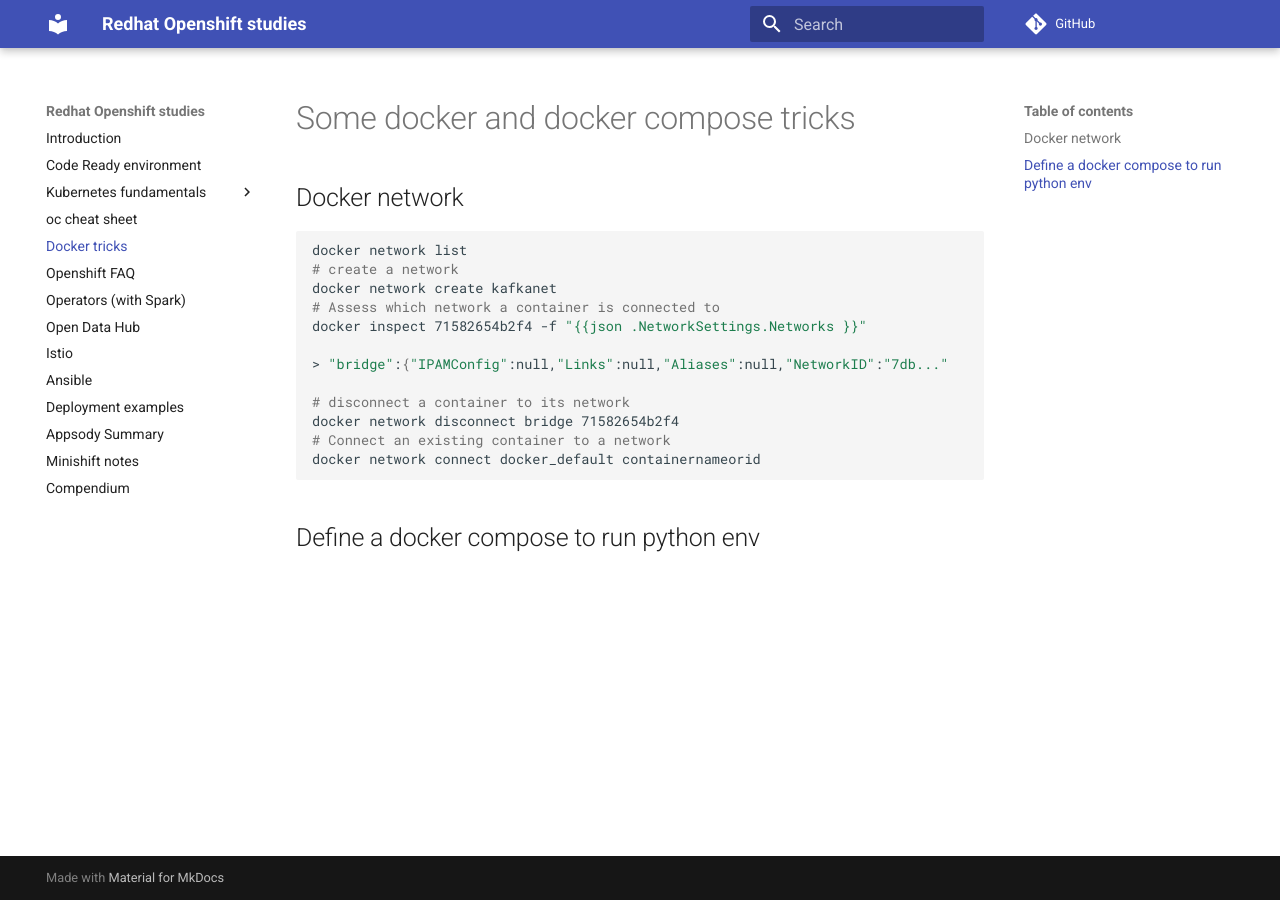
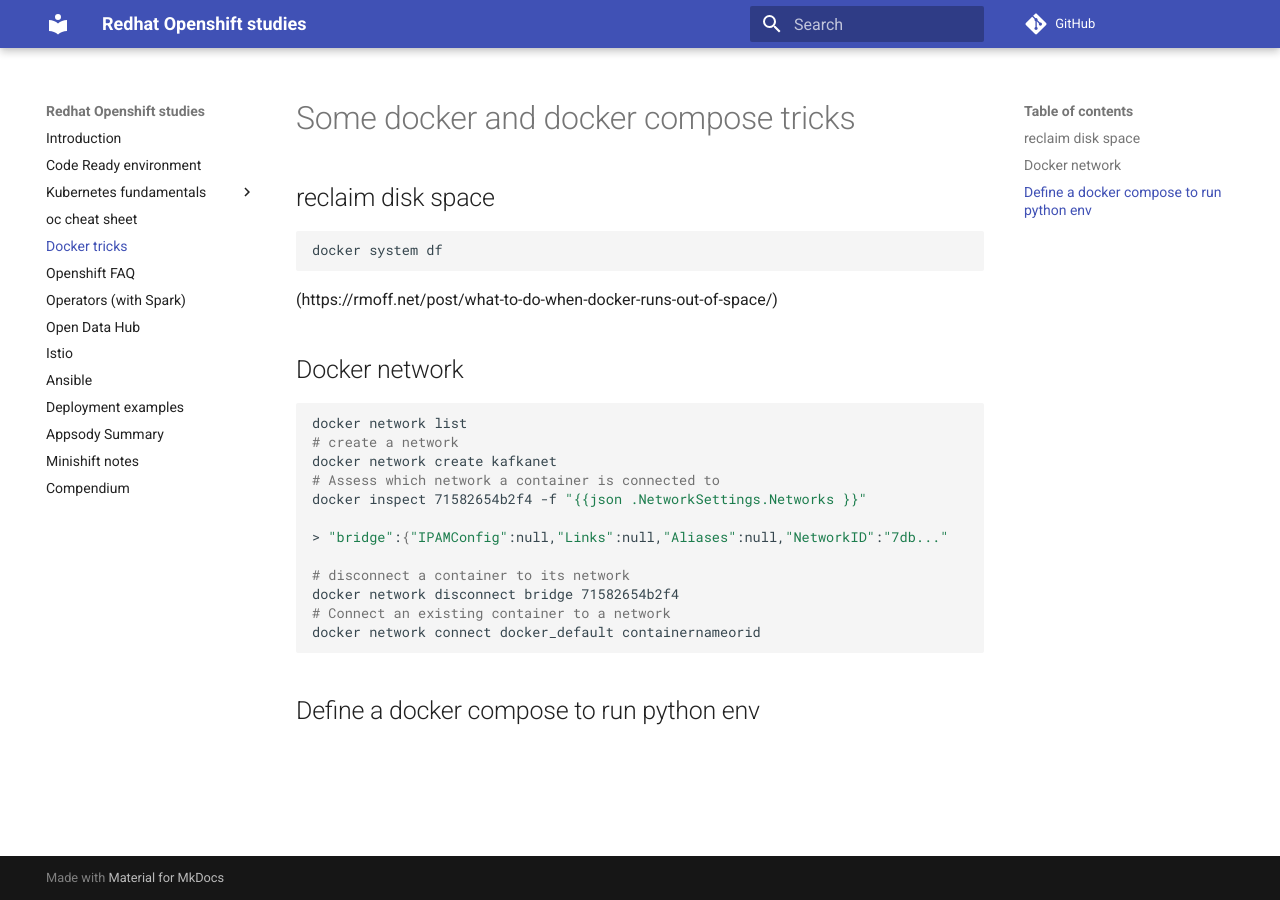
Before and after one commit to jbcodeforce/openshift-studies, an MkDocs documentation site: the page built from docs/docker.md, in a window 1280 px wide. Built offline with MkDocs 1.6.1 and Material for MkDocs 9.7.7, drawn with Linux system fonts in a browser that asks for light colours; comment, search, counter and statistics services are not loaded.

Commit message:
Add link on disk space

````diff
--- a/docs/docker.md
+++ b/docs/docker.md
@@ -1,4 +1,12 @@
 # Some docker and docker compose tricks
+
+## reclaim disk space
+
+```shell
+docker system df
+```
+
+(https://rmoff.net/post/what-to-do-when-docker-runs-out-of-space/)
 
 ## Docker network
 
````
